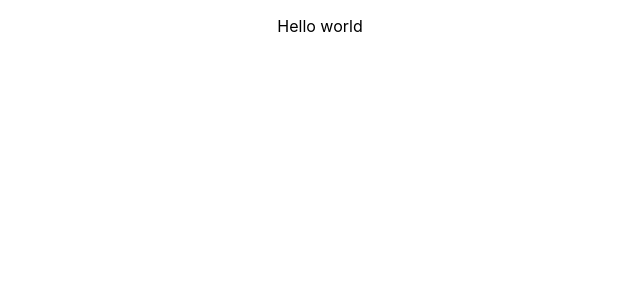
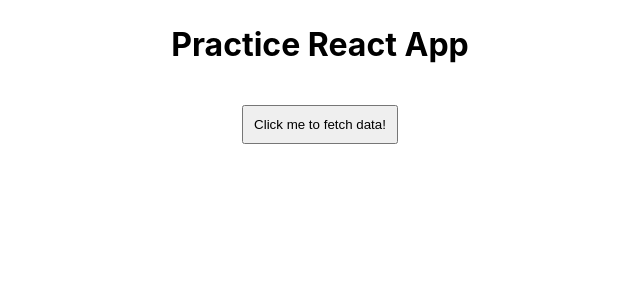
Before and after one commit to lchieng2/meme-generator-react-app, a React (Create React App) app in the folder practice-app/: page / in a window 1280 px wide. Shown: the top 300 px of the page, without its empty margins (320-960 px from the left). Built offline with nearby package versions, Linux system fonts and the light colour scheme.

Commit message:
added button component / basic styling

```diff
--- a/practice-app/src/App.js
+++ b/practice-app/src/App.js
@@ -1,13 +1,22 @@
-import './App.css';
-import {useEffect} from 'react'
+import "./App.css";
+import Button from "./components/button/button";
 
 function App() {
-  useEffect(() => {
+  // insert fetch logic within function below
+  const onButtonClick = () => {
+    console.log('clicked!')
+  }
 
-  }, [])
   return (
     <div className="App">
-      <p> Hello world </p>
+      <h1 style={{ textAlign: "center", marginTop: "25px" }}>
+        Practice React App
+      </h1>
+      <Button
+        name="Click me to fetch data!"
+        styles={{ margin: "20px auto 10px auto", padding: '10px' }}
+        onClick={onButtonClick}
+      />
     </div>
   );
 }
--- /dev/null
+++ b/practice-app/src/components/button/button.js
@@ -0,0 +1,11 @@
+const Button = (props) => {
+  const { onClick, name, styles } = props;
+
+  return (
+    <button onClick={onClick} style={styles}>
+      {name}
+    </button>
+  );
+};
+
+export default Button;
```
Also changed, not shown: 2 other files (tests, documents, lock files or other folders).
